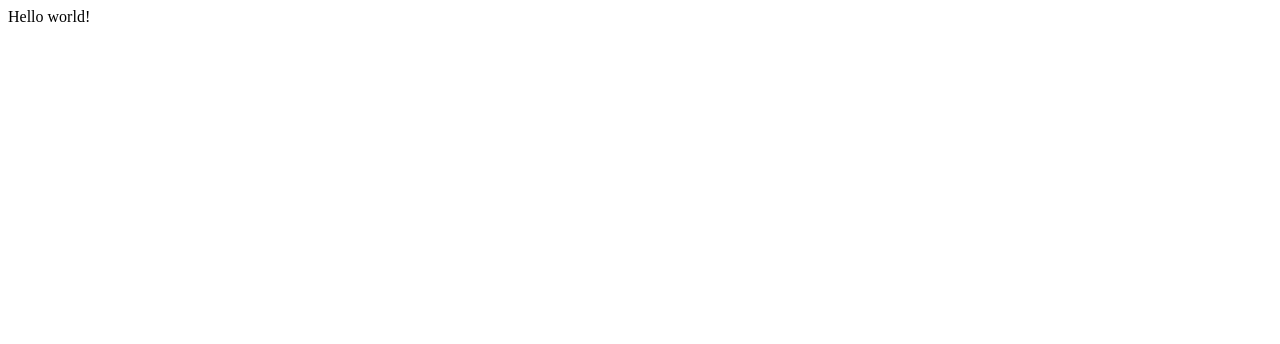
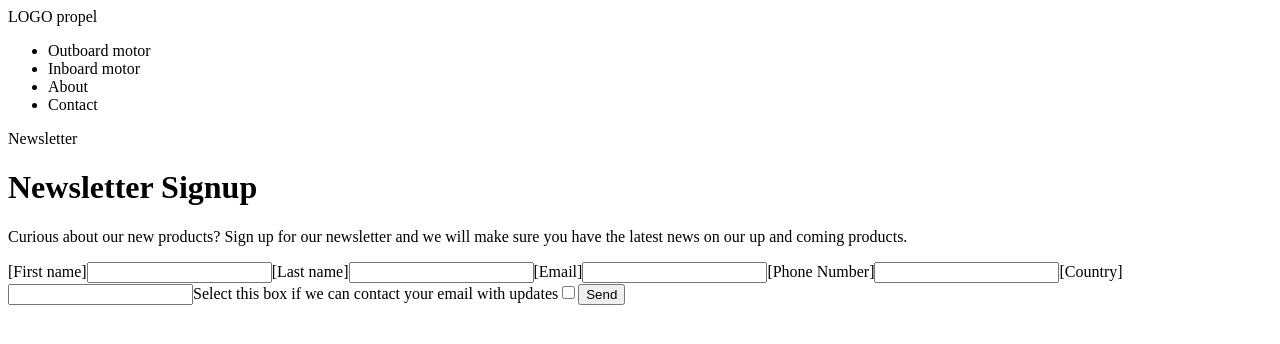
Before and after one commit to 4lexist/mailchimp_basic_contact_form, a Gatsby site: page / in a window 1280 px wide. Built offline with nearby package versions, Linux system fonts and the light colour scheme; Gatsby itself is replaced by a stand-in of ours.

Commit message:
html part

```diff
--- a/src/pages/index.js
+++ b/src/pages/index.js
@@ -1,5 +1,114 @@
-import React from "react"
+import React, { useRef, useState } from "react"
 
-export default function Home() {
-  return <div>Hello world!</div>
+const ContactPage = () => {
+  const [form, setForm] = React.useState({
+    email: "",
+    firstName: "",
+    lastName: "",
+    phoneNumber: "",
+    country: "",
+    message: "",
+  })
+  const [isChecked, setChecked] = React.useState(false)
+
+  const handleInputChange = event => {
+    const { name, value } = event.target
+
+    setForm(form => ({
+      ...form,
+      [name]: value,
+    }))
+  }
+
+  return (
+    <>
+      <header>
+        <div>LOGO propel</div>
+        <nav>
+          <ul>
+            <li>Outboard motor</li>
+            <li>Inboard motor</li>
+            <li>About</li>
+            <li>Contact</li>
+          </ul>
+        </nav>
+      </header>
+      <main>
+        <div>
+          <label>Newsletter</label>
+          <h1>Newsletter Signup</h1>
+          <p>
+            Curious about our new products? Sign up for our newsletter and we
+            will make sure you have the latest news on our up and coming
+            products.
+          </p>
+        </div>
+        <form>
+          <label htmlFor="firstName">[First name]</label>
+          <input
+            type="text"
+            name="firstName"
+            id="firstName"
+            value={form.firstName}
+            onChange={handleInputChange}
+            autoCapitalize="on"
+            autoCorrect="off"
+          />
+          <label htmlFor="lastName">[Last name]</label>
+          <input
+            type="text"
+            name="lastName"
+            id="lastName"
+            value={form.lastName}
+            onChange={handleInputChange}
+            autoCapitalize="on"
+            autoCorrect="off"
+          />
+          <label htmlFor="lastName">[Email]</label>
+          <input
+            type="email"
+            name="email"
+            id="email"
+            value={form.email}
+            onChange={handleInputChange}
+            autoCapitalize="off"
+            autoCorrect="off"
+          />
+          <label htmlFor="lastName">[Phone Number]</label>
+          <input
+            type="tel"
+            name="phoneNumber"
+            id="phoneNumber"
+            value={form.phoneNumber}
+            onChange={handleInputChange}
+            autoCapitalize="off"
+            autoCorrect="off"
+          />
+          <label htmlFor="lastName">[Country]</label>
+          <input
+            type="text"
+            name="country"
+            id="country"
+            value={form.country}
+            onChange={handleInputChange}
+            autoCapitalize="on"
+            autoCorrect="off"
+          />
+          <label htmlFor="checkbox">
+            Select this box if we can contact your email with updates
+          </label>
+          <input
+            type="checkbox"
+            id="checkbox"
+            name="checkbox"
+            checked={isChecked}
+            onClick={() => setChecked(c => !c)}
+          />
+          <button type="submit">Send</button>
+        </form>
+      </main>
+    </>
+  )
 }
+
+export default ContactPage
```
Also changed, not shown: 1 other file.
